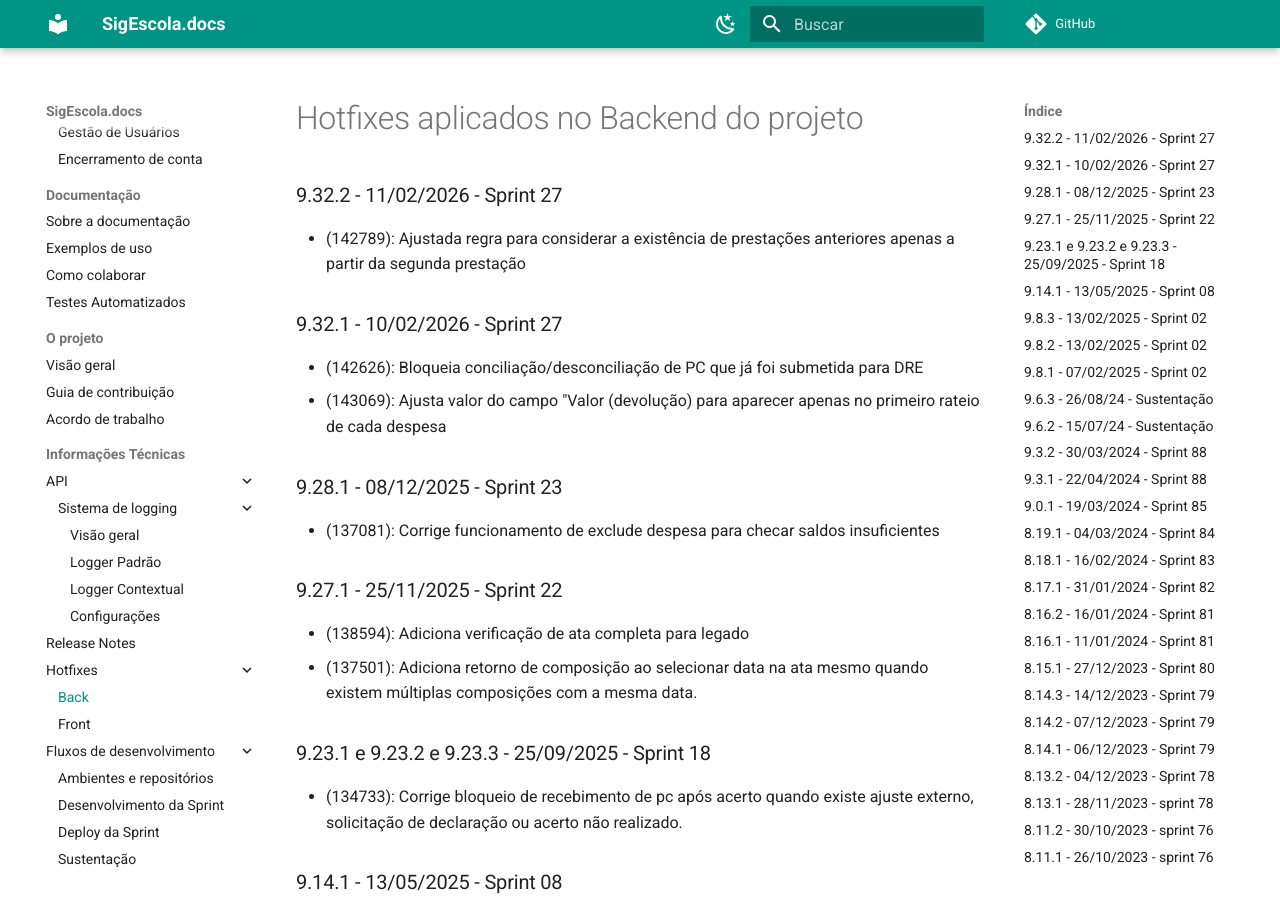
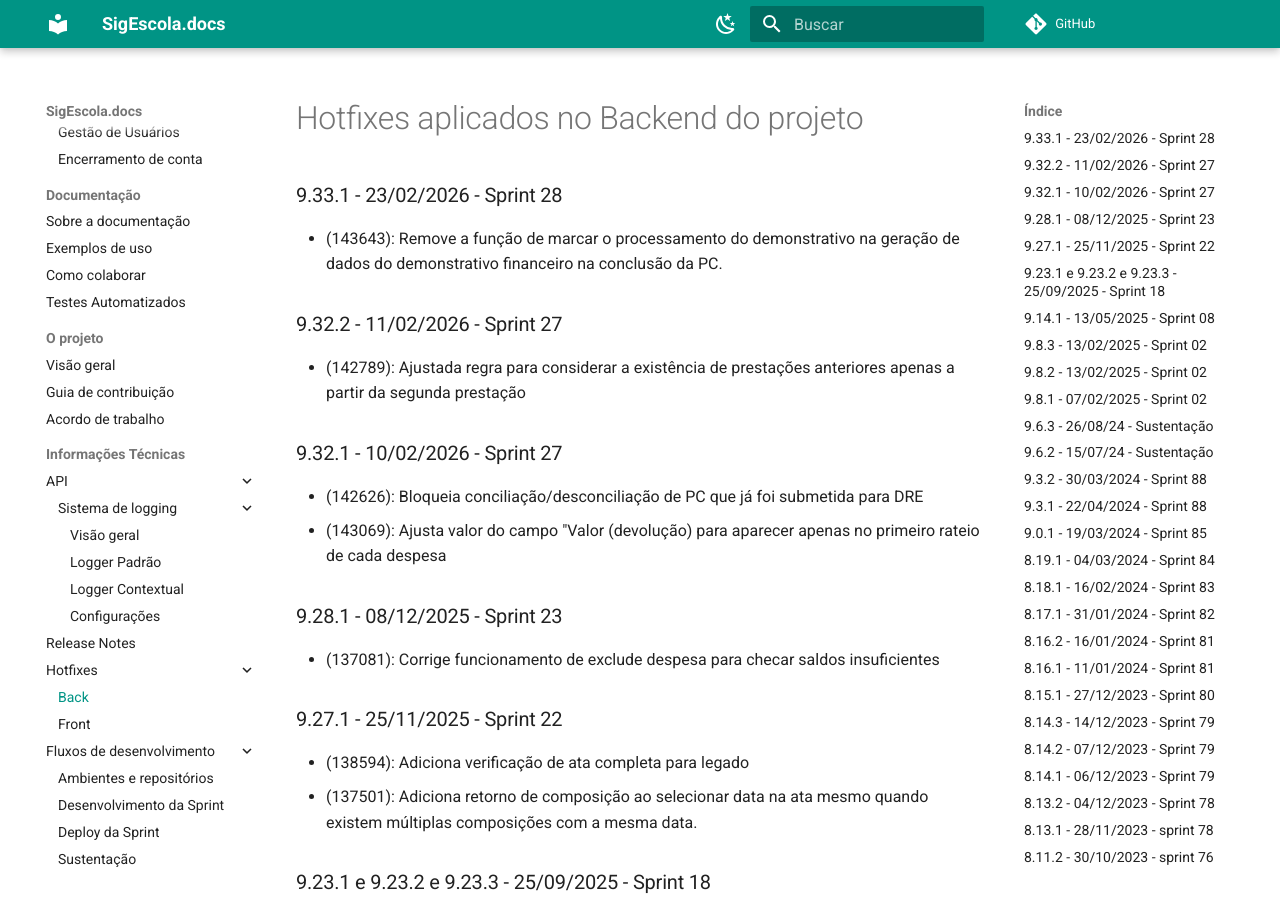
Before and after one commit to prefeiturasp/SME-PTRF-Docs, an MkDocs documentation site: the page built from docs/projeto/hotfixes_back.md, in a window 1280 px wide and 900 px high. Built offline with MkDocs 1.6.1 and Material for MkDocs 9.7.7, drawn with Linux system fonts in a browser that asks for light colours; comment, search, counter and statistics services are not loaded.

Commit message:
Update hotfixes_back.md

```diff
--- a/docs/projeto/hotfixes_back.md
+++ b/docs/projeto/hotfixes_back.md
@@ -1,4 +1,7 @@
 # Hotfixes aplicados no Backend do projeto
+
+### 9.33.1 - 23/02/2026 - Sprint 28
+* (143643): Remove a função de marcar o processamento do demonstrativo na geração de dados do demonstrativo financeiro na conclusão da PC.
 
 ### 9.32.2 - 11/02/2026 - Sprint 27
 * (142789): Ajustada regra para considerar a existência de prestações anteriores apenas a partir da segunda prestação
```
